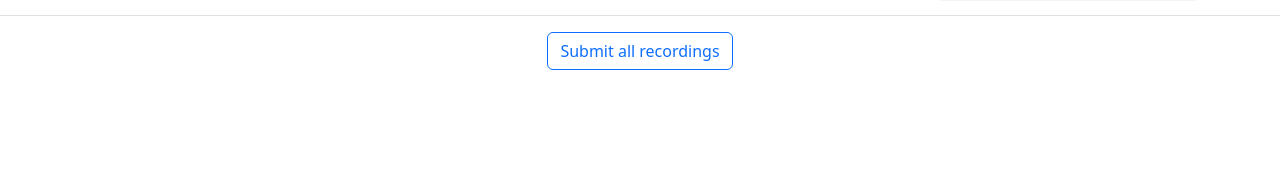
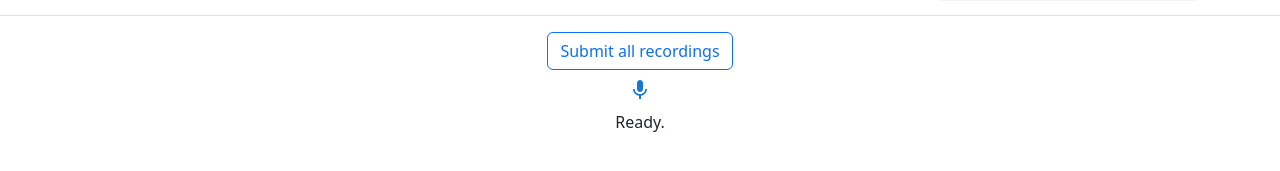
Before and after one commit to cromz22/recorder, a React (Create React App) app in the folder frontend/: page /task in a window 1280 px wide. Shown: the part 429-600 px from the top of the page. Built offline with nearby package versions, Linux system fonts and the light colour scheme.

Commit message:
confirmed that AudioForm works

```diff
--- a/frontend/src/components/Task.tsx
+++ b/frontend/src/components/Task.tsx
@@ -1,7 +1,7 @@
 import React from "react";
-import { createContext, useContext } from "react";
+import { createContext, useContext, useEffect, useState } from "react";
 import { useReactMediaRecorder } from "../utils/ReactMediaRecorder";
-// import Form from "react-bootstrap/Form";
+import Form from "react-bootstrap/Form";
 import Table from "react-bootstrap/Table";
 import Button from "react-bootstrap/Button";
 import IconButton from "@mui/material/IconButton";
@@ -89,6 +89,65 @@ const RecordTable = () => {
   );
 };
 
+const AudioForm = (): JSX.Element => {
+  interface allBlobsType {
+    blobs: string[];
+  }
+
+  const initialAllBlobs: allBlobsType = { blobs: [] };
+
+  const [allBlob, setAllBlob] = useState(initialAllBlobs);
+
+  const { status, startRecording, stopRecording, mediaBlobUrl } =
+    useReactMediaRecorder({ audio: true });
+  const isProcessing = useContext(IsProcessingContext);
+
+  useEffect(() => {
+    if (mediaBlobUrl) {
+      void (async () => {
+        const blob = await fetch(mediaBlobUrl).then((r) => r.blob());
+        const reader = new FileReader();
+        reader.onload = () => {
+          if (reader.result) {
+            // const encoded = reader.result.toString().replace(/data:.*\/.*;base64,/, '');
+            const encoded = reader.result.toString();
+            console.log(encoded);
+            setAllBlob({ blobs: [...allBlob.blobs, encoded] });
+            console.log(allBlob.blobs);
+          }
+        };
+        reader.readAsDataURL(blob);
+      })();
+    }
+  }, [mediaBlobUrl, setAllBlob]);
+
+  return (
+    <Form>
+      <div className="d-flex justify-content-center">
+        <IconButton
+          onClick={status == "recording" ? stopRecording : startRecording}
+          disabled={isProcessing}
+        >
+          {isProcessing ? (
+            <MicIcon color="disabled" />
+          ) : status == "recording" ? (
+            <StopIcon color="error" />
+          ) : (
+            <MicIcon color="primary" />
+          )}
+        </IconButton>
+      </div>
+      <div className="d-flex justify-content-center">
+        {isProcessing
+          ? "Processing..."
+          : status == "recording"
+          ? "Recording..."
+          : "Ready."}
+      </div>
+    </Form>
+  );
+};
+
 const Task = () => {
   const backendUrl = "http://localhost:8000/save-audio";
 
@@ -131,6 +190,7 @@ const Task = () => {
           Submit all recordings
         </Button>
       </Link>
+      <AudioForm />
     </div>
   );
 };
```
